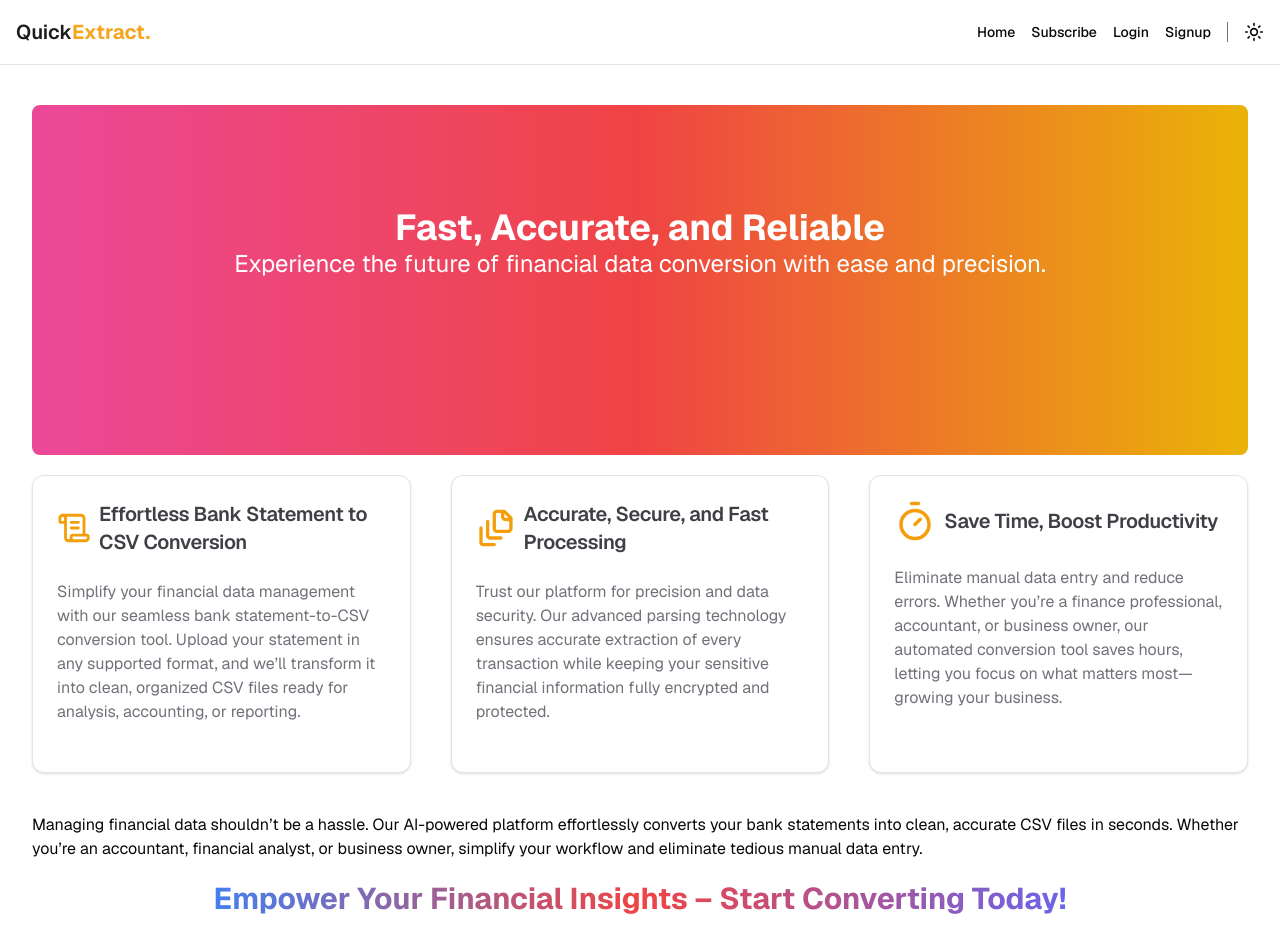
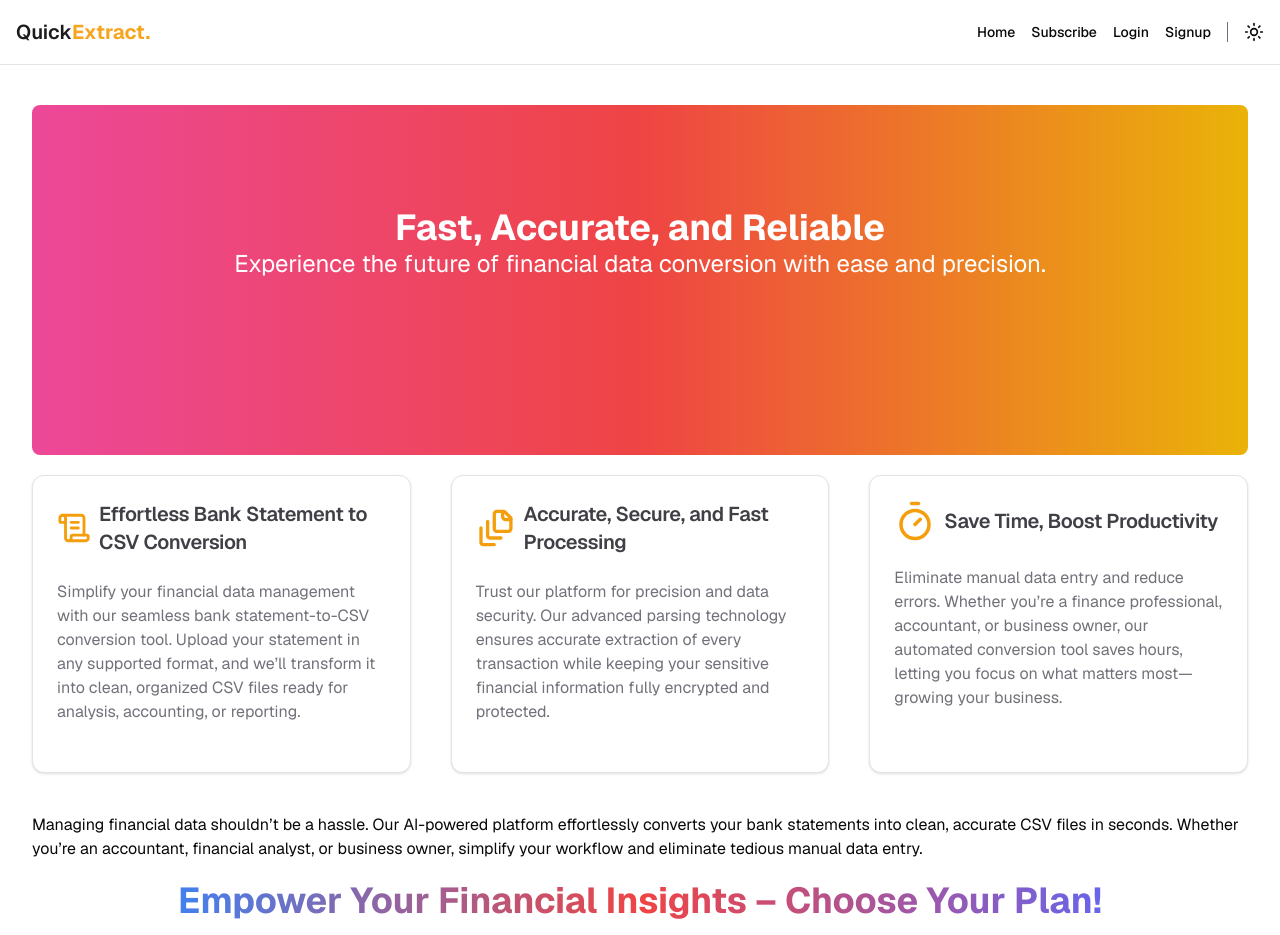
Before and after one commit to parveshh/finease, a Next.js app: page /home in a window 1280 px wide. Shown: the top 935 px of the page. Built offline with nearby package versions, Linux system fonts and the light colour scheme.

Commit message:
feat: animation changes

```diff
--- /dev/null
+++ b/app/components/TextAnimation.tsx
@@ -0,0 +1,27 @@
+"use client"
+import { motion } from "motion/react";
+
+interface TextAnimationProps {
+    text: string;
+}
+export default function TextAnimation({ text }: TextAnimationProps) {
+    const parts = text.split(" ");
+    return (
+
+    <div>
+                {parts.map((part, index) => (
+                    <motion.span
+                        className="text-4xl font-bold"
+                        key={index}
+                        initial={{ opacity: 0, y: 120 }}
+                        animate={{ opacity: 1, y: 0,  }}
+                        whileHover={{ scale: 1.1 }}
+                        transition={{ duration: 1, ease: "easeInOut", repeat: 2, repeatDelay: 2, delay: index * 0.1 }}
+                    >
+                        {part}{" "}
+                    </motion.span>
+                ))}
+
+        </div>
+    );
+}
--- a/app/components/textHero.tsx
+++ b/app/components/textHero.tsx
@@ -1,10 +1,11 @@
+"use client"
 interface TextHeroProps {
-    text: string;
+   children?: React.ReactNode;
 }
-export default function TextHero({ text }: TextHeroProps) {
+export default function TextHero({ children }: TextHeroProps) {
     return (
         <div className="text-center p-5 bg-gradient-to-l from-indigo-500 via-red-500 to-blue-500 text-transparent bg-clip-text">
-            <h1 className="text-3xl font-bold">{text}</h1>
+            {children}
         </div>
     );
 }
--- a/app/home/page.tsx
+++ b/app/home/page.tsx
@@ -9,6 +9,7 @@ import { FileStack, ScrollText, TimerIcon } from "lucide-react";
 import TextHero from "@/app/components/textHero";
 import  AnimatedHero  from "@/app/components/AnimatedHero";
 import { Button } from "@/components/ui/button";
+import TextAnimation from "../components/TextAnimation";
 // import GradientButton from "@/app/components/GradientButton";
 
 export const metadata = {
@@ -106,7 +107,9 @@ export default function Home() {
       </div>
       <div className="w-full flex flex-col justify-center items-center pt-10 dark:text-zinc-200">
       Managing financial data shouldn’t be a hassle. Our AI-powered platform effortlessly converts your bank statements into clean, accurate CSV files in seconds. Whether you’re an accountant, financial analyst, or business owner, simplify your workflow and eliminate tedious manual data entry.
-        <TextHero text="Empower Your Financial Insights – Start Converting Today!" />
+      <TextHero>
+        <TextAnimation text="Empower Your Financial Insights – Choose Your Plan!" />
+      </TextHero>
         <Button className="bg-gradient-to-r from-indigo-500 via-purple-600  to-pink-500">Convert Now</Button>
       </div>
     </>
--- a/app/subscribe/page.tsx
+++ b/app/subscribe/page.tsx
@@ -4,6 +4,7 @@ import TextHero from "../components/textHero";
 import Free from "../components/subscriptions/free";
 import Standard from "../components/subscriptions/standard";
 import Premium from "../components/subscriptions/premium";
+import TextAnimation from "../components/TextAnimation";
 
 export default function Subscribe() {
   const texts = [
@@ -27,7 +28,9 @@ export default function Subscribe() {
         className="bg-gradient-to-b from-[#db2777] via-[#ef4444] to-[#f97316]"
         texts={texts}
       />
-      <TextHero text="Empower Your Financial Insights – Choose Your Plan!" />
+      <TextHero>
+        <TextAnimation text="Empower Your Financial Insights – Choose Your Plan!" />
+      </TextHero>
       <div className="flex flex-col md:flex-row justify-evenly transition-all duration-300 gap-5">
         <Free/>
         <Standard />
```
